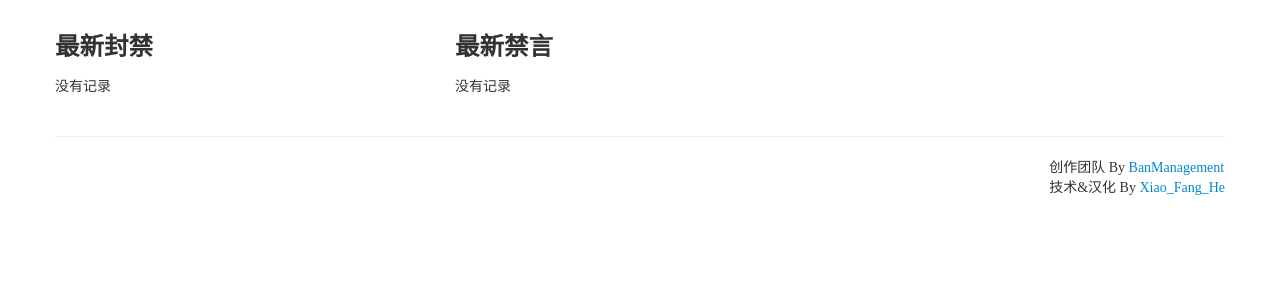
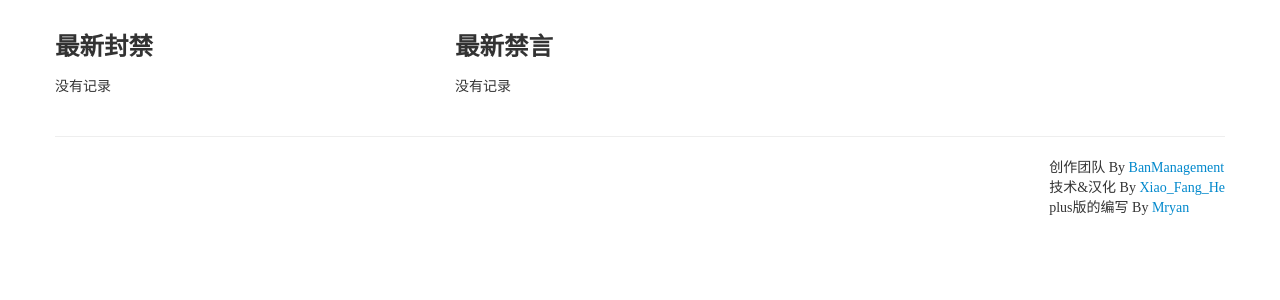
Before and after one commit to BanManagementPlus/BanManagementWebPlus, a PHP site: page / in a window 1280 px wide. Shown: the part 455-755 px from the top of the page. Run offline with PHP 8.4, Linux system fonts and the light colour scheme; data that the repository does not hold is empty.

Commit message:
Update footer.php

```diff
--- a/footer.php
+++ b/footer.php
@@ -22,6 +22,8 @@
 					创作团队 By <a href="https://github.com/BanManagement" target="_blank">BanManagement</a>
 					<br />
 					技术&汉化 By <a href="http://www.mcbbs.net/?1691353" target="_blank">Xiao_Fang_He</a>
+					<br />
+					plus版的编写 By <a href="https://weibo.com/u/6833082752?refer_flag=1005055010_" target="_blank">Mryan
 				</p>
 			</footer>
 		</div> <!-- /container -->
```
